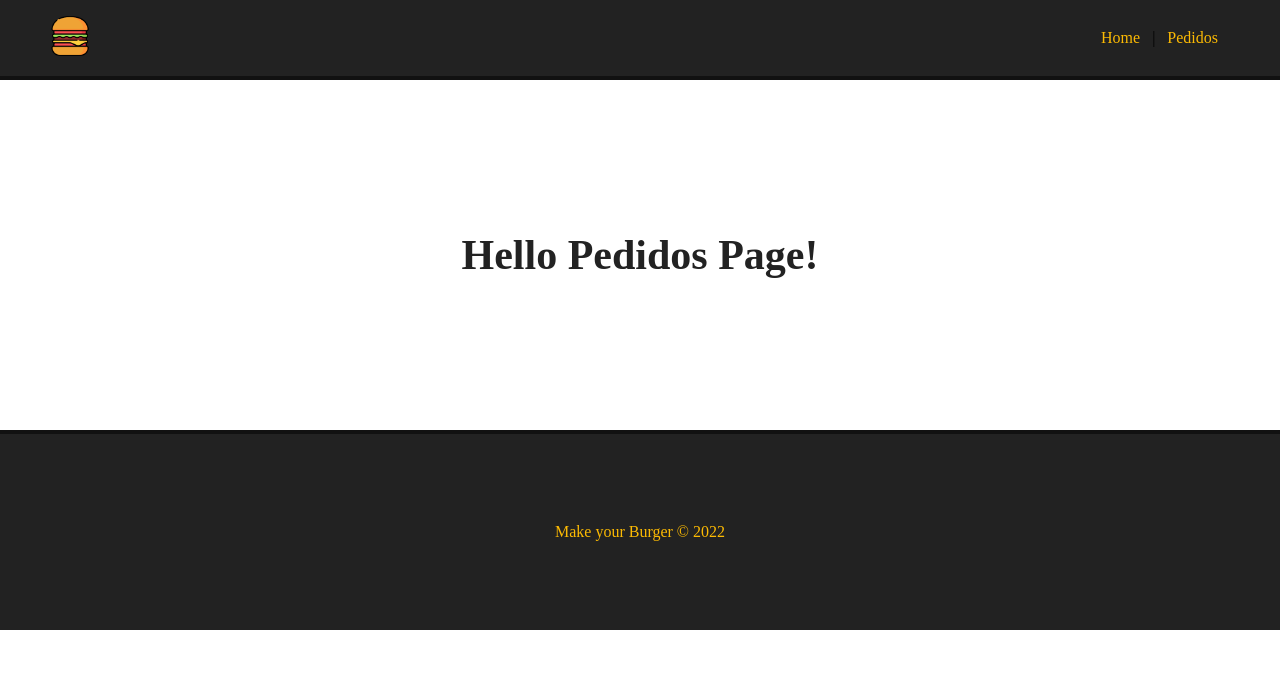
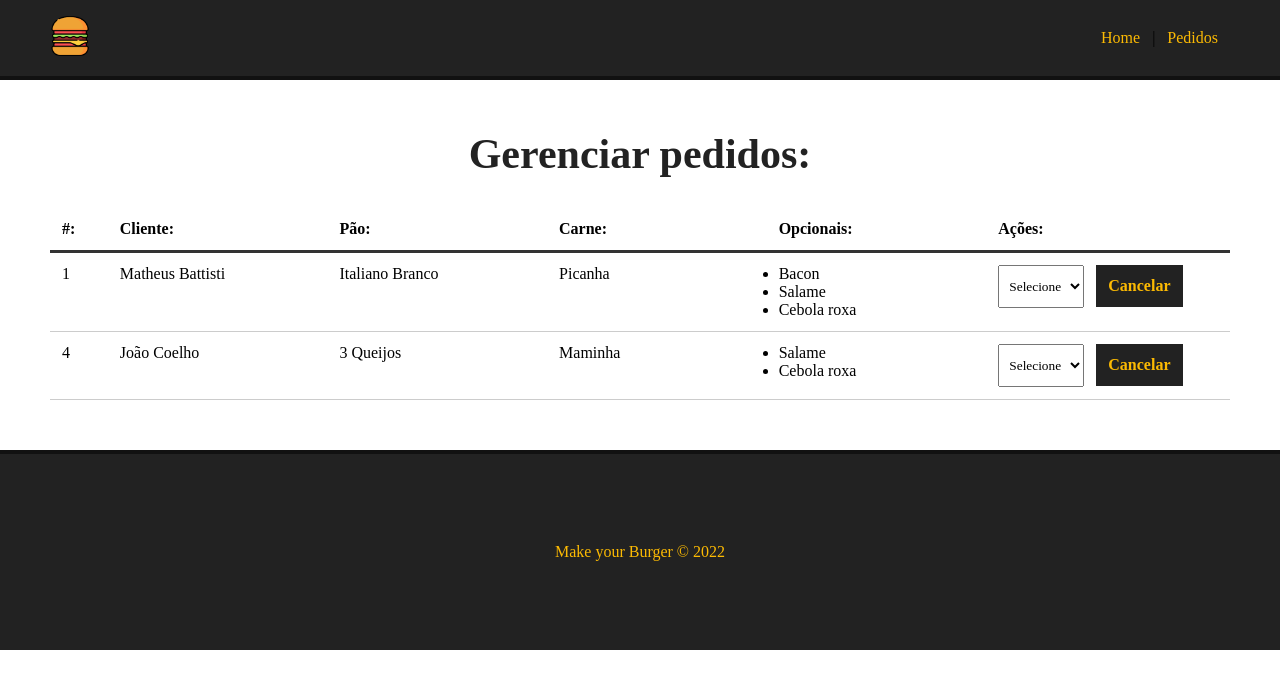
Before and after one commit to Naneshoru/Vue-monte-seu-burger, a Vue app: page /pedidos in a window 1280 px wide. Shown: the top 688 px of the page. Built offline with nearby package versions, Linux system fonts and the light colour scheme; data requests are answered from the project's data file.

Commit message:
Criação do componente OrdersDashboard para exibir os pedidos, buscando os pedidos na rota de burgers via json server

```diff
--- /dev/null
+++ b/src/components/OrdersDashboard.vue
@@ -0,0 +1,120 @@
+<template>
+  <div class="burger-table">
+    <div>
+      <div class="burger-table-heading">
+        <div class="order-id">#:</div>
+        <div>Cliente: </div>
+        <div>Pão: </div>
+        <div>Carne: </div>
+        <div>Opcionais: </div>
+        <div>Ações: </div>
+      </div>
+    </div>
+    <div class="burger-table-rows" >
+      <div class="burger-table-row" v-for="burger in burgers" :key="burger.id">
+        <div class="order-number">{{ burger.id }}</div>
+        <div>{{ burger.nome }}</div>
+        <div>{{ burger.pao }}</div>
+        <div>{{ burger.carne }}</div>
+        <div>
+          <ul>
+            <li v-for="(opcional, index) in burger.opcionais" :key="index">{{ opcional }}</li>
+          </ul>
+        </div>
+        <div>
+          <select name="status" class="status">
+            <option value="">Selecione</option>
+          </select>
+          <button class="delete-btn">Cancelar</button>
+        </div>
+      </div>
+
+    </div>
+  </div>
+</template>
+
+<script>
+export default {
+  name: 'OrdersDashboard',
+  data() {
+    return {
+      burgers: [],
+      burguerId: '',
+      status: []
+    }
+  },
+  methods: {
+    async getOrders() {
+
+      const req = await fetch('http://localhost:3000/burgers')
+      const data = await req.json();
+      this.burgers = data;
+
+      console.log(data)
+    }
+  },
+  mounted() {
+    this.getOrders();
+  }
+}
+</script>
+
+<style scoped>
+  .burger-table {
+    max-width: 1200px;
+    margin: 0 auto;
+    width: 100%;
+  }
+
+  .burger-table-heading,
+  .burger-table-rows,
+  .burger-table-row {
+    display: flex;
+    flex-wrap: wrap;
+  }
+
+  .burger-table-heading {
+    font-weight: bold;
+    padding: 12px;
+    border-bottom: 3px solid #333;
+  }
+
+  .burger-table-row {
+    width: 100%;
+    padding: 12px;
+    border-bottom: 1px solid #CCC;
+  }
+
+  .burger-table-heading div,
+  .burger-table-row div {
+    width: 19%;
+  }
+
+  .burger-table-heading .order-id,
+  .burger-table-row .order-number {
+    width: 5%;
+  }
+
+  select {
+    padding: 12px 6px;
+    margin-right: 12px;
+  }
+
+  .delete-btn {
+    background-color: #222;
+    color:var(--light-accent);
+    font-weight: bold;
+    border: 2px solid #222;
+    padding: 10px;
+    font-size: 16px;
+    margin: 0 auto;
+    cursor: pointer;
+    transition: .5s;
+  }
+
+  .delete-btn:hover {
+    background-color: transparent;
+    color: #222;
+  }
+
+</style>
--- a/src/views/PedidosPage.vue
+++ b/src/views/PedidosPage.vue
@@ -1,9 +1,17 @@
 <template>
-  <h1 class="main-container">Hello Pedidos Page!</h1>
+  <div class="main-container">
+    <h1>Gerenciar pedidos:</h1>
+    <OrdersDashboard />
+  </div>
 </template>
 
 <script>
+import OrdersDashboard from '../components/OrdersDashboard.vue'
+
 export default {
-  name: 'PedidosPage'
+  name: 'PedidosPage',
+  components: {
+    OrdersDashboard
+  }
 }
 </script>
```
